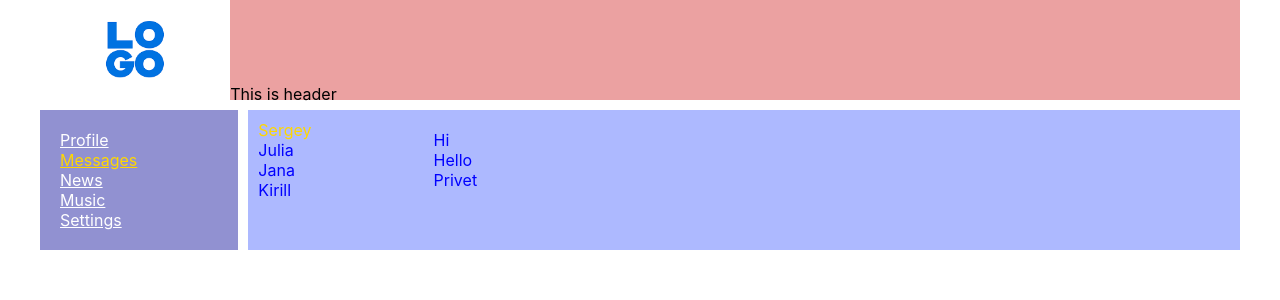
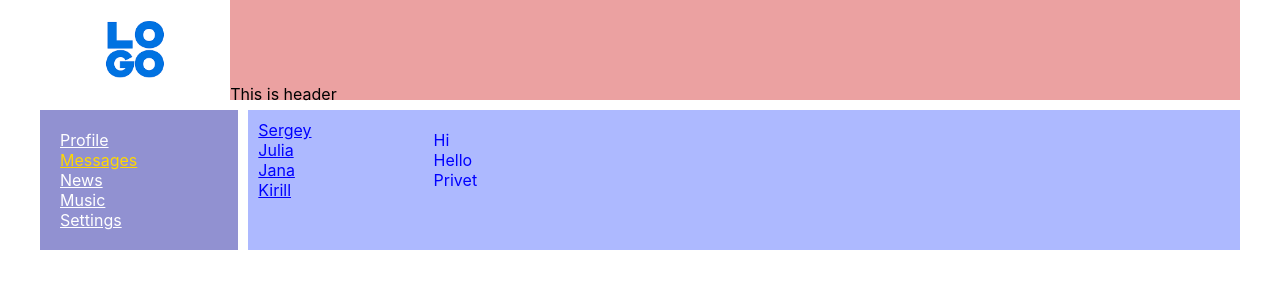
Before and after one commit to Cepmuk/React-SN, a React (Create React App) app: page /messages in a window 1280 px wide. Shown: the top 300 px of the page. Built offline with nearby package versions, Linux system fonts and the light colour scheme.

Commit message:
created links for dialoues

```diff
--- a/src/components/Content/Messages/Messages.js
+++ b/src/components/Content/Messages/Messages.js
@@ -1,21 +1,21 @@
 import s from './Messages.module.css'
-
+import { NavLink } from 'react-router-dom'
 const Messages = () => {
     return (
         <div className={s.messages}>
 
             <div className={s.dialogueList}>
-                <div className={`${s.dialogue} ${s.active}`}>
-                    Sergey
+                <div>
+                    <NavLink to='/messages/1' className={`${s.dialogue}`} activeClassName={s.active}> Sergey </NavLink>
                 </div>
-                <div className={s.dialogue}>
-                    Julia
+                <div>
+                    <NavLink to='/messages/2' className={`${s.dialogue}`} activeClassName={s.active}>Julia</NavLink>
                 </div>
-                <div className={s.dialogue}>
-                    Jana
+                <div>
+                    <NavLink to='/messages/3' className={`${s.dialogue}`} activeClassName={s.active}>Jana</NavLink>
                 </div>
-                <div className={s.dialogue}>
-                    Kirill
+                <div>
+                    <NavLink to='/messages/4' className={`${s.dialogue}`} activeClassName={s.active}> Kirill</NavLink>
                 </div>
             </div>
 
```
